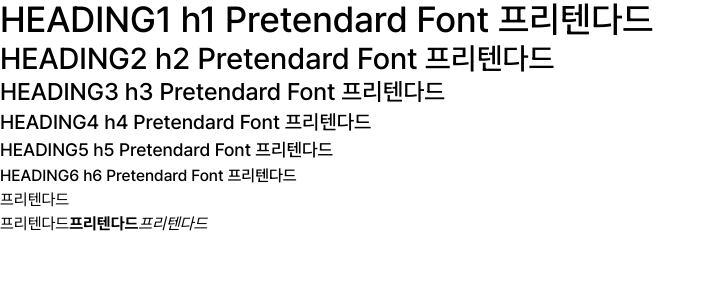
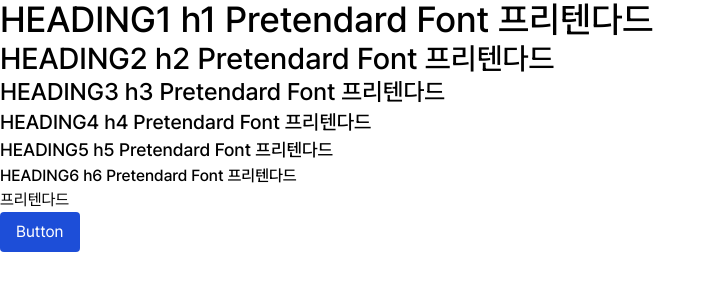
Before and after one commit to doooss/next-template-tailwindcss, a Next.js app: page / in a window 1280 px wide. Shown: the top 300 px of the page, without its empty margins (0-716 px from the left). Built offline with nearby package versions, Linux system fonts and the light colour scheme.

Commit message:
sample update

```diff
--- a/pages/index.tsx
+++ b/pages/index.tsx
@@ -1,3 +1,5 @@
+import Button from 'src/components/Button';
+
 const Home = () => {
     return (
         <div>
@@ -8,9 +10,7 @@
             <h5>HEADING5 h5 Pretendard Font 프리텐다드 </h5>
             <h6>HEADING6 h6 Pretendard Font 프리텐다드 </h6>
             <p>프리텐다드</p>
-            <a href="">프리텐다드</a>
-            <b>프리텐다드</b>
-            <em>프리텐다드</em>
+            <Button />
         </div>
     );
 };
--- /dev/null
+++ b/src/components/Button.tsx
@@ -0,0 +1,9 @@
+const Button = () => {
+    return (
+        <button className="rounded bg-blue-700 py-2 px-4 text-white hover:bg-blue-800">
+            Button
+        </button>
+    );
+};
+
+export default Button;
--- a/tsconfig.json
+++ b/tsconfig.json
@@ -3,6 +3,9 @@
     "target": "es6",
     "baseUrl": ".",
     "paths": {
+      "@components/*":[
+        "src/components/*"
+      ],
       "@styles/*":[
         "src/styles/*"
       ],
```
